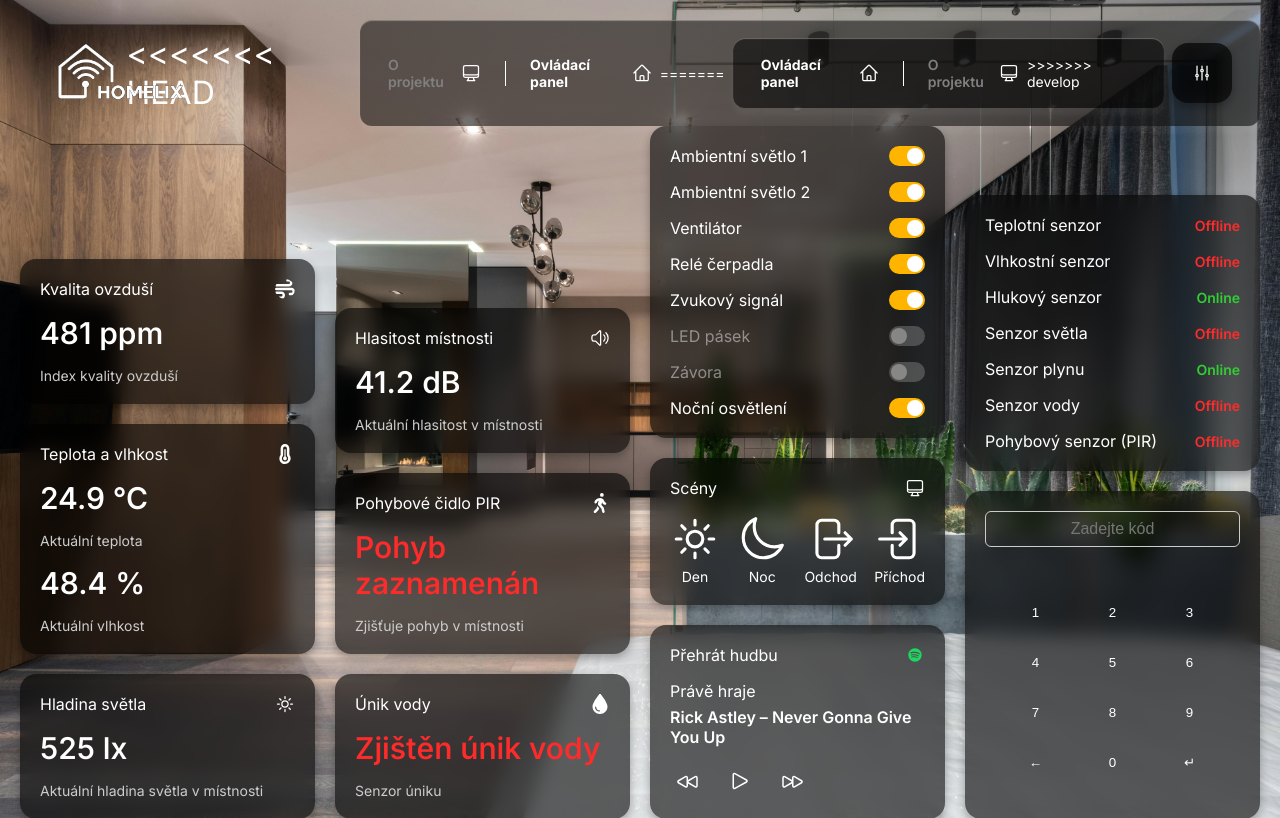
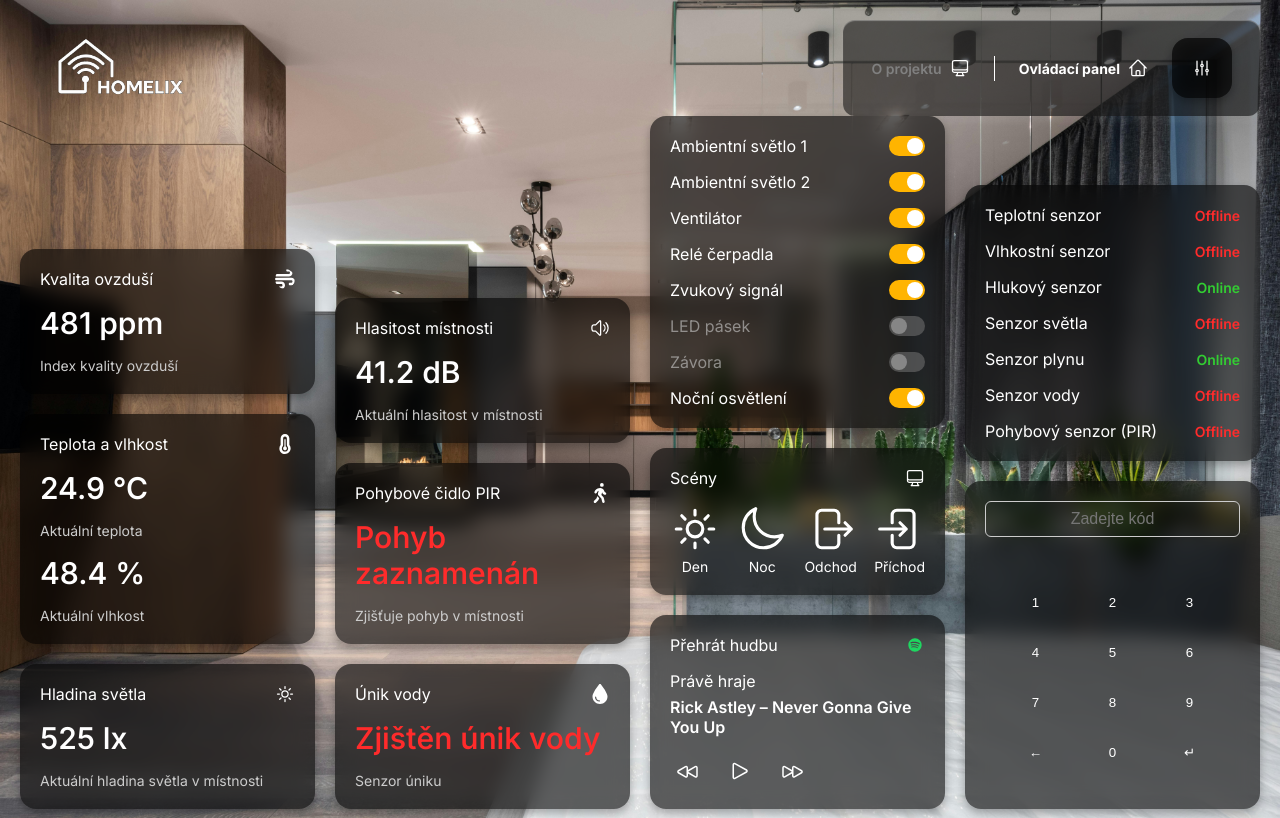
Before and after one commit to JirikPos/homelix, a PHP site: page /dashboard in a window 1280 px wide. Shown: the top 818 px of the page. Run offline with PHP 8.4, Linux system fonts and the light colour scheme.

Commit message:
Opravení konflitku v dashboard

```diff
--- a/app/views/dashboard.php
+++ b/app/views/dashboard.php
@@ -24,7 +24,6 @@
       <div class="homelix-parent">
         <img class="homelix-logo" src="../../public/assets/images/logo.png" alt="">
       </div>
-<<<<<<< HEAD
       <div class="nav-bar">
         <div class="o-projektu-parent">
           <div class="o-projektu"><a class="nav-link" href="../views/info-o-projektu.php">O projektu</a></div>
@@ -35,18 +34,6 @@
         <div class="ovldac-panel-parent">
           <div class="ovldac-panel"><a class="nav-link active" href="../views/dashboard.php">Ovládací panel</a></div>
           <img class="nav-icon" alt="" src="../../public/assets/icons/house.svg">
-=======
-      <nav class="nav-bar">
-        <div class="ovldac-panel-parent">
-          <div class="ovldac-panel"><a class="nav-link active" href="./dashboard">Ovládací panel</a></div>
-          <img class="nav-icon" alt="" src="../../public/assets/icons/house.svg">
-        </div>
-        <div class="nav-bar-divider">
-        </div>
-        <div class="o-projektu-parent">
-          <div class="o-projektu"><a class="nav-link" href="./info-o-projektu">O projektu</a></div>
-          <img class="nav-icon" alt="" src="../../public/assets/icons/about.svg">
->>>>>>> develop
         </div>
 
       </nav>
```
